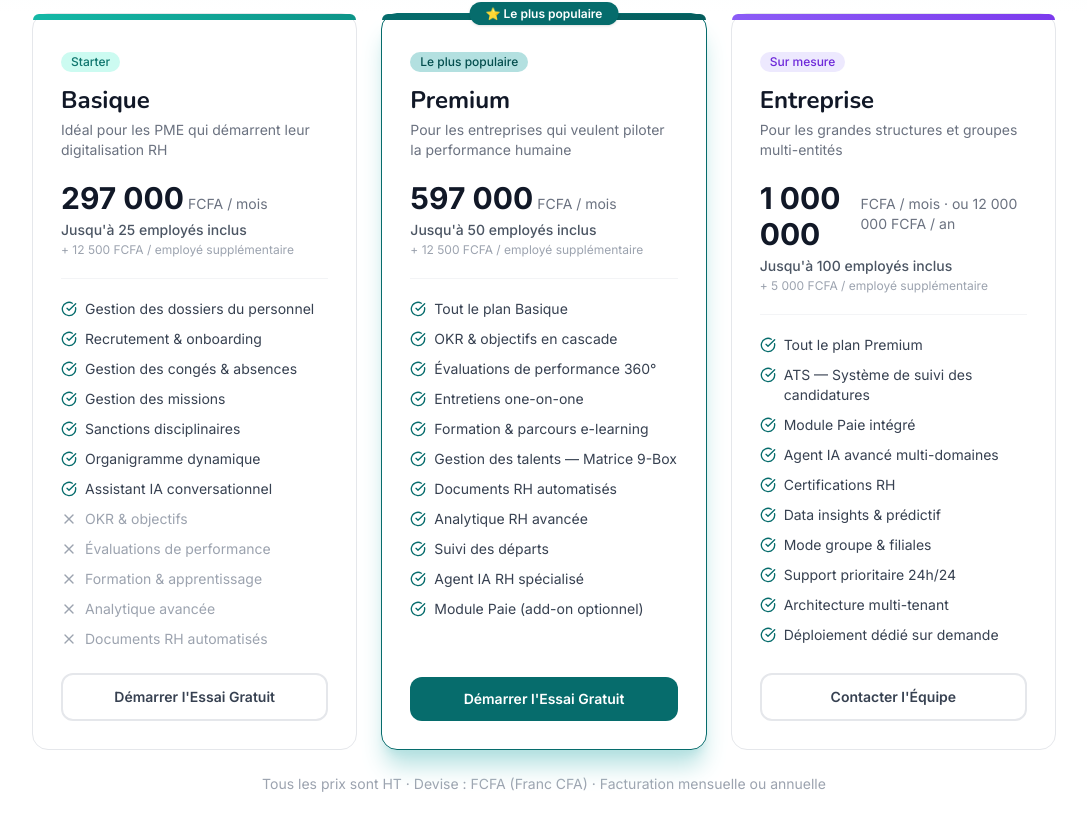
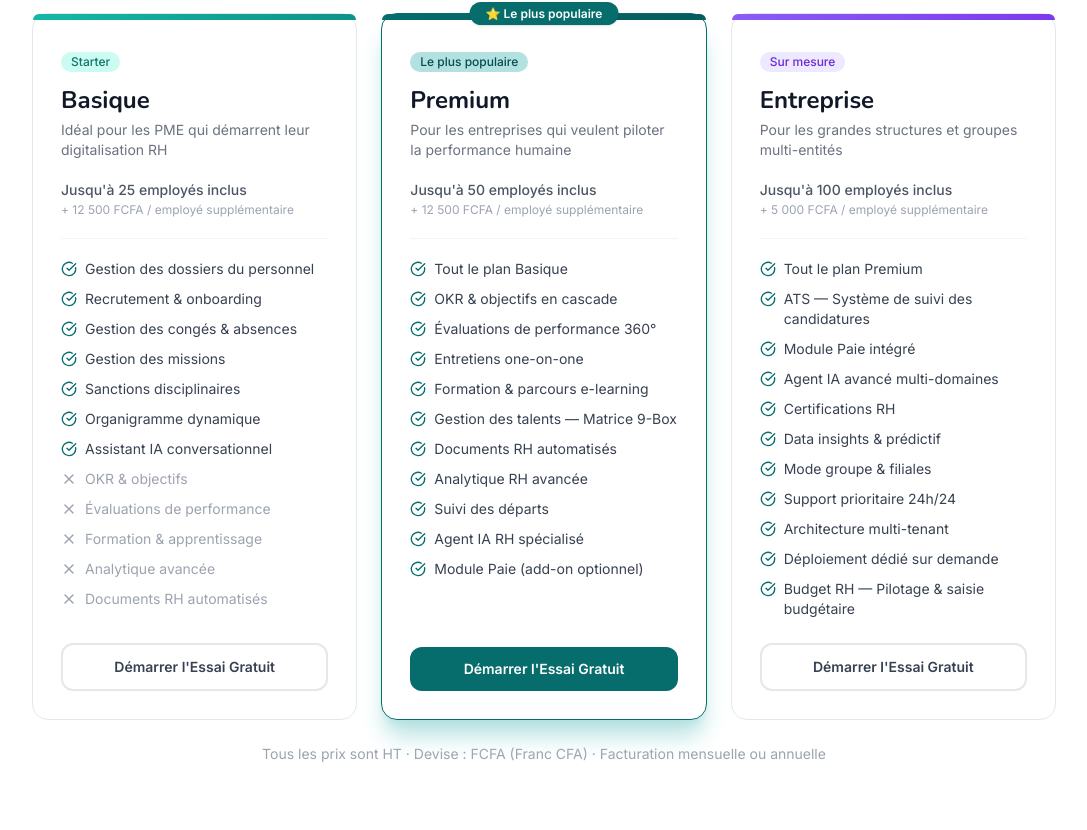
Before and after one commit to Targetym-AI/targetym-website, a Next.js app: page /pricing in a window 1280 px wide. Shown: the part 384-1214 px from the top of the page, without its empty margins (96-1183 px from the left). Built offline with nearby package versions, Linux system fonts and the light colour scheme.

Commit message:
fix(website): update homepage tagline, pricing page (no prices, Basique 197k, Entreprise CTA+Budget RH)

```diff
--- a/app/page.tsx
+++ b/app/page.tsx
@@ -148,7 +148,7 @@ export default function HomePage() {
           </h1>
 
           <p className="text-lg sm:text-xl text-white/85 max-w-4xl mx-auto mb-4">
-            Targetym AI : avec plus de 30 agents IA RH intégrés, libérer son temps pour le pilotage stratégique n&apos;est pas que faisable &mdash; c&apos;est targetymisable.
+            Targetym AI : avec plus de 30 agents IA RH intégrés, libérer son temps pour le pilotage stratégique n&apos;est pas qu&apos;un objectif &mdash; c&apos;est targetymisable.
           </p>
 
           <div className="flex flex-wrap justify-center gap-6 md:gap-10 mt-10 mb-10">
--- a/app/pricing/page.tsx
+++ b/app/pricing/page.tsx
@@ -16,7 +16,7 @@ const plans = [
     name: "Basique",
     tagline: "Starter",
     description: "Idéal pour les PME qui démarrent leur digitalisation RH",
-    price: "297 000",
+    price: "197 000",
     priceNote: "FCFA / mois",
     employees: "Jusqu'à 25 employés inclus",
     extraEmployee: "+ 12 500 FCFA / employé supplémentaire",
@@ -89,9 +89,10 @@ const plans = [
       "Support prioritaire 24h/24",
       "Architecture multi-tenant",
       "Déploiement dédié sur demande",
+      "Budget RH — Pilotage & saisie budgétaire",
     ],
     notIncluded: [],
-    cta: "Contacter l'Équipe",
+    cta: "Démarrer l'Essai Gratuit",
     highlighted: false,
     icon: Building2,
     color: "from-violet-500 to-violet-600",
@@ -227,13 +228,9 @@ export default function PricingPage() {
                     <p className="text-sm text-gray-500 mt-1">{plan.description}</p>
                   </div>
 
-                  {/* Price */}
+                  {/* Employees info only — prices hidden */}
                   <div className="mb-5 pb-5 border-b border-gray-100">
-                    <div className="flex items-baseline gap-1">
-                      <span className="text-3xl font-black text-gray-900">{plan.price}</span>
-                      <span className="text-sm text-gray-500">{plan.priceNote}</span>
-                    </div>
-                    <p className="text-sm text-gray-600 mt-1 font-medium">{plan.employees}</p>
+                    <p className="text-sm text-gray-600 font-medium">{plan.employees}</p>
                     <p className="text-xs text-gray-400 mt-0.5">{plan.extraEmployee}</p>
                   </div>
 
@@ -254,7 +251,7 @@ export default function PricingPage() {
                   </ul>
 
                   <Link
-                    href={plan.cta.includes('Contacter') ? '/contact' : '/essai-gratuit'}
+                    href="/essai-gratuit"
                     className={`w-full inline-flex items-center justify-center px-4 py-3 text-sm font-semibold rounded-xl transition-colors ${
                       plan.highlighted
                         ? 'bg-primary-500 text-white hover:bg-primary-600'
```
